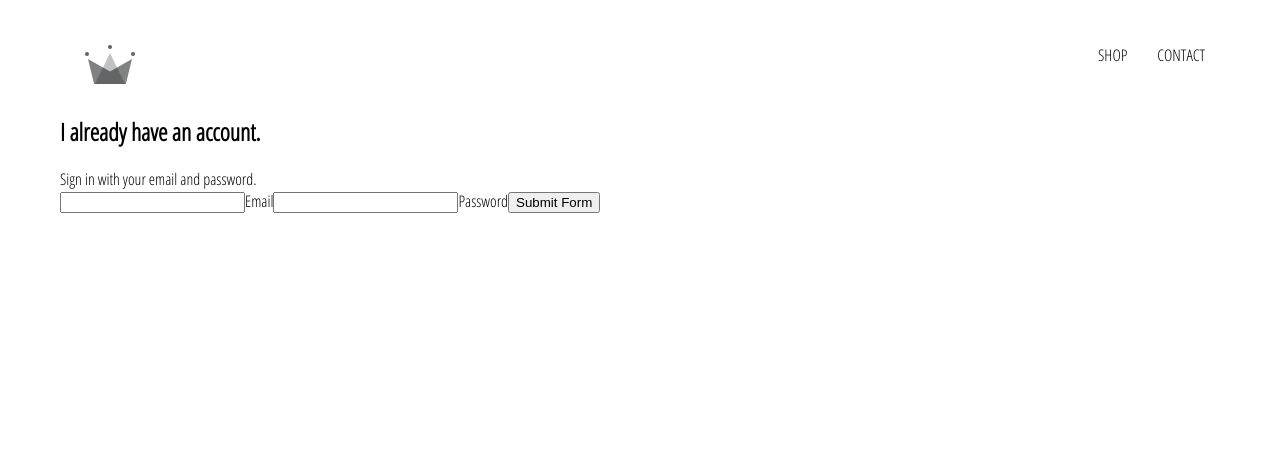
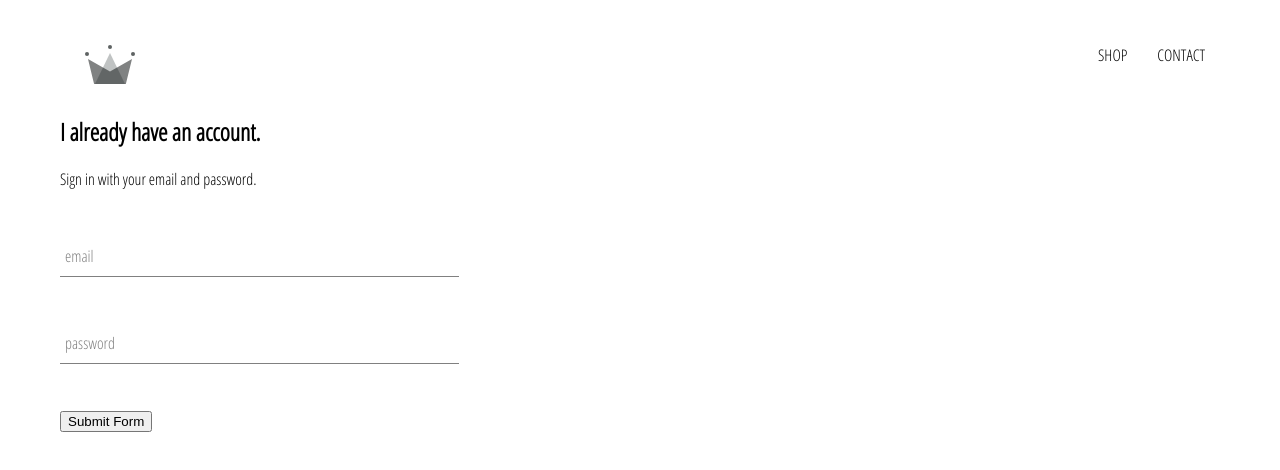
Before and after one commit to aidannairn/crwn-clothing, a React (Create React App) app: page /signin in a window 1280 px wide. Shown: the top 470 px of the page. Built offline with nearby package versions, Linux system fonts and the light colour scheme.

Commit message:
Add sign in form and apple styling.

```diff
--- /dev/null
+++ b/src/components/form-input/FormInput.jsx
@@ -0,0 +1,22 @@
+import React from 'react'
+
+import './form-input.styles.scss'
+
+const FormInput = ({ handleChange, label, ...otherProps }) => {
+  return (
+    <div className="group">
+      <input className="form-input" onChange={handleChange} {...otherProps} />
+      {label ? (
+        <label
+          className={`${
+            otherProps.value.length ? 'shrink' : ''
+          } form-input-label`}
+        >
+          {label}
+        </label>
+      ) : null}
+    </div>
+  )
+}
+
+export default FormInput
--- /dev/null
+++ b/src/components/form-input/form-input.styles.scss
@@ -0,0 +1,54 @@
+$sub-color: grey;
+$main-color: black;
+
+@mixin shrinkLabel {
+  top: -14px;
+  font-size: 12px;
+  color: $main-color;
+}
+
+.group {
+  position: relative;
+  margin: 45px 0;
+
+  .form-input {
+    background: none;
+    background-color: white;
+    color: $sub-color;
+    font-size: 18px;
+    padding: 10px 10px 10px 5px;
+    display: block;
+    width: 100%;
+    border: none;
+    border-radius: 0;
+    border-bottom: 1px solid $sub-color;
+    margin: 25px 0;
+
+    &:focus {
+      outline: none;
+    }
+
+    &:focus ~ .form-input-label {
+      @include shrinkLabel();
+    }
+  }
+
+  input[type='password'] {
+    letter-spacing: 0.3em;
+  }
+
+  .form-input-label {
+    color: $sub-color;
+    font-size: 16px;
+    font-weight: normal;
+    position: absolute;
+    pointer-events: none;
+    left: 5px;
+    top: 10px;
+    transition: 300ms ease all;
+
+    &.shrink {
+      @include shrinkLabel();
+    }
+  }
+}
--- a/src/components/sign-in/SignIn.jsx
+++ b/src/components/sign-in/SignIn.jsx
@@ -1,5 +1,6 @@
 import React, { Component } from 'react'
 
+import FormInput from '../form-input/FormInput'
 import './sign-in.styles.scss'
 
 export class SignIn extends Component {
@@ -31,22 +32,22 @@
         <span>Sign in with your email and password.</span>
 
         <form onSubmit={this.handleSubmit}>
-          <input
+          <FormInput
             name="email"
             type="email"
             value={this.state.email}
-            onChange={this.handleChange}
+            handleChange={this.handleChange}
+            label="email"
             required
           />
-          <label>Email</label>
-          <input
+          <FormInput
             name="password"
             type="password"
             value={this.state.password}
-            onChange={this.handleChange}
+            handleChange={this.handleChange}
+            label="password"
             required
           />
-          <label>Password</label>
 
           <input type="submit" value="Submit Form" />
         </form>
--- a/src/components/sign-in/sign-in.styles.scss
+++ b/src/components/sign-in/sign-in.styles.scss
@@ -0,0 +1,3 @@
+.sign-in {
+  width: 30vw;
+}
```
